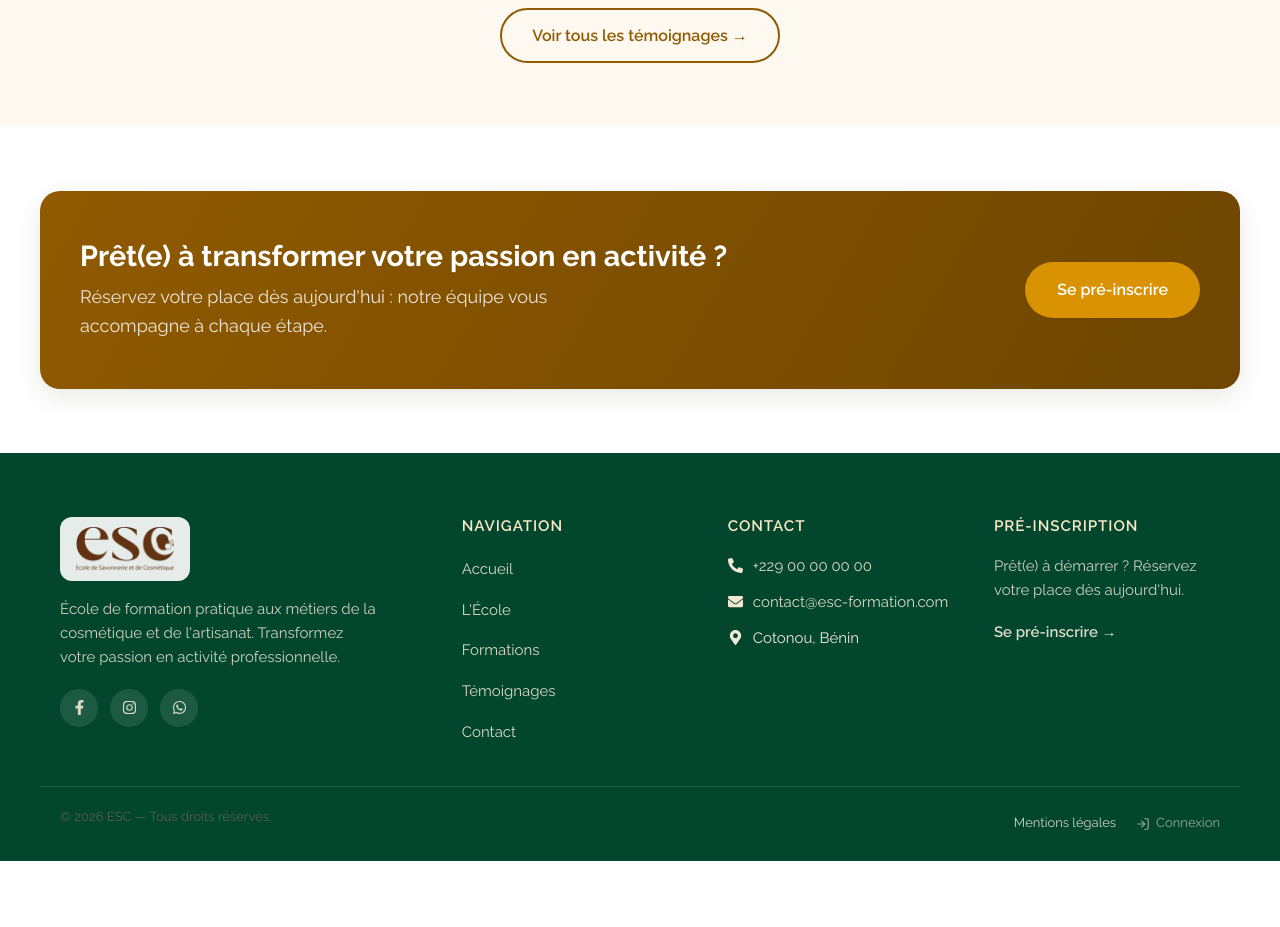
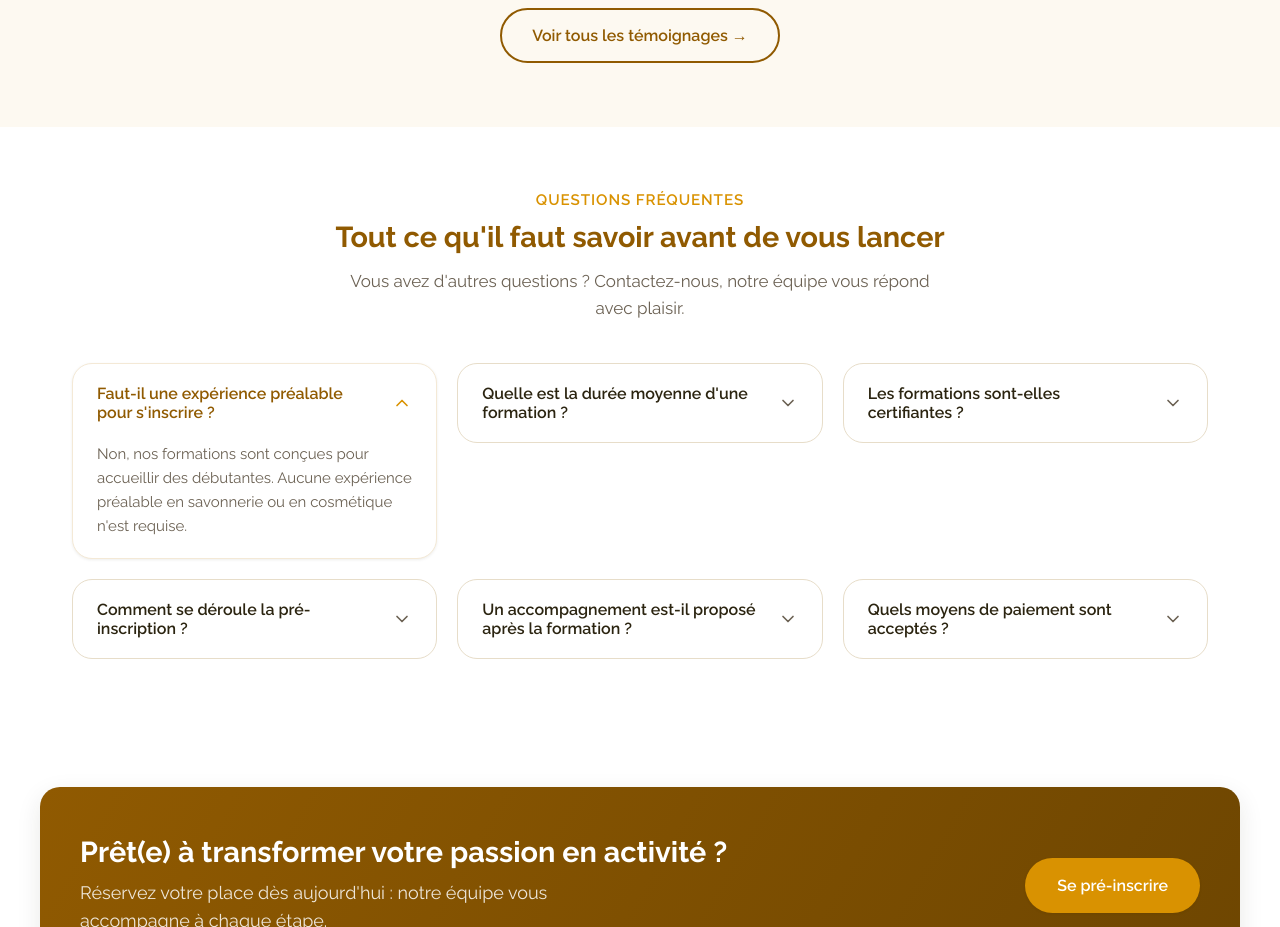
Before and after one commit to Gaspard-05/ecole-de-savonnerie-et-de-cosmetique-front-react, a React (Vite) app: page / in a window 1280 px wide. Shown: the part 3500-4427 px from the top of the page. Before the commit the page ends 4361 px from the top, so only its background shows below. Built offline with nearby package versions, Linux system fonts and the light colour scheme; no server answers.

Commit message:
feat: ajoute une section FAQ sur la page d'accueil

```diff
--- /dev/null
+++ b/src/components/Faq.css
@@ -0,0 +1,95 @@
+.faq-list {
+  display: grid;
+  grid-template-columns: repeat(3, 1fr);
+  gap: 20px;
+  align-items: start;
+}
+
+.faq-item {
+  background: var(--color-white);
+  border: 1px solid var(--color-border);
+  border-radius: var(--radius-lg);
+  transition: border-color var(--transition-fast), box-shadow var(--transition-fast);
+}
+
+.faq-item--open {
+  border-color: var(--color-primary-light);
+  box-shadow: var(--shadow-sm);
+}
+
+.faq-item__question {
+  width: 100%;
+  display: flex;
+  align-items: center;
+  justify-content: space-between;
+  gap: 16px;
+  background: none;
+  border: none;
+  padding: 20px 24px;
+  text-align: left;
+  font-family: inherit;
+  font-size: 16px;
+  font-weight: var(--font-weight-semibold);
+  color: var(--color-text);
+  cursor: pointer;
+}
+
+.faq-item--open .faq-item__question {
+  color: var(--color-primary);
+}
+
+.faq-item__chevron {
+  flex-shrink: 0;
+  color: var(--color-text-muted);
+  transition: transform var(--transition-fast), color var(--transition-fast);
+}
+
+.faq-item--open .faq-item__chevron {
+  color: var(--color-secondary);
+  transform: rotate(180deg);
+}
+
+.faq-item__answer {
+  display: grid;
+  grid-template-rows: 0fr;
+  transition: grid-template-rows var(--transition-base);
+}
+
+.faq-item--open .faq-item__answer {
+  grid-template-rows: 1fr;
+}
+
+.faq-item__answer p {
+  overflow: hidden;
+  margin: 0;
+  padding: 0 24px;
+  color: var(--color-text-muted);
+  font-size: 15px;
+  line-height: 1.6;
+  transition: padding var(--transition-base);
+}
+
+.faq-item--open .faq-item__answer p {
+  padding: 0 24px 20px;
+}
+
+@media (max-width: 1024px) {
+  .faq-list {
+    grid-template-columns: repeat(2, 1fr);
+  }
+}
+
+@media (max-width: 640px) {
+  .faq-list {
+    grid-template-columns: 1fr;
+  }
+
+  .faq-item__question {
+    padding: 16px 18px;
+    font-size: 15px;
+  }
+
+  .faq-item--open .faq-item__answer p {
+    padding: 0 18px 16px;
+  }
+}
--- /dev/null
+++ b/src/components/Faq.jsx
@@ -0,0 +1,37 @@
+import { useState } from "react";
+import { ChevronDown } from "lucide-react";
+import "./Faq.css";
+
+function FaqItem({ question, reponse, isOpen, onToggle }) {
+  return (
+    <div className={`faq-item ${isOpen ? "faq-item--open" : ""}`}>
+      <button type="button" className="faq-item__question" onClick={onToggle} aria-expanded={isOpen}>
+        <span>{question}</span>
+        <ChevronDown size={20} className="faq-item__chevron" aria-hidden="true" />
+      </button>
+      <div className="faq-item__answer">
+        <p>{reponse}</p>
+      </div>
+    </div>
+  );
+}
+
+function Faq({ items }) {
+  const [openIndex, setOpenIndex] = useState(0);
+
+  return (
+    <div className="faq-list">
+      {items.map((item, index) => (
+        <FaqItem
+          key={item.question}
+          question={item.question}
+          reponse={item.reponse}
+          isOpen={openIndex === index}
+          onToggle={() => setOpenIndex(openIndex === index ? -1 : index)}
+        />
+      ))}
+    </div>
+  );
+}
+
+export default Faq;
--- a/src/pages/Accueil.jsx
+++ b/src/pages/Accueil.jsx
@@ -6,10 +6,43 @@ import SectionCTA from "../components/SectionCTA";
 import FormationCard from "../components/FormationCard";
 import TestimonialCard from "../components/TestimonialCard";
 import StatBlock from "../components/StatBlock";
+import Faq from "../components/Faq";
 import { useFetch } from "../hooks/useFetch";
 import { formations as formationsMock } from "../data/formations";
 import { temoignages } from "../data/temoignages";
 import "./Accueil.css";
+
+const faqItems = [
+  {
+    question: "Faut-il une expérience préalable pour s'inscrire ?",
+    reponse:
+      "Non, nos formations sont conçues pour accueillir des débutantes. Aucune expérience préalable en savonnerie ou en cosmétique n'est requise.",
+  },
+  {
+    question: "Quelle est la durée moyenne d'une formation ?",
+    reponse:
+      "La durée varie selon la spécialité choisie, de quelques jours à plusieurs semaines. Le détail est indiqué sur la fiche de chaque formation.",
+  },
+  {
+    question: "Les formations sont-elles certifiantes ?",
+    reponse:
+      "Oui, chaque formation débouche sur une double certification : le certificat ESC et le CQM (Certificat de Qualification aux Métiers).",
+  },
+  {
+    question: "Comment se déroule la pré-inscription ?",
+    reponse:
+      "Il suffit de remplir le formulaire de pré-inscription en ligne. Notre équipe vous recontacte ensuite pour finaliser votre inscription.",
+  },
+  {
+    question: "Un accompagnement est-il proposé après la formation ?",
+    reponse:
+      "Oui, nos diplômées bénéficient d'un suivi individuel et d'un accès à notre réseau de partenaires pour faciliter le lancement de leur activité.",
+  },
+  {
+    question: "Quels moyens de paiement sont acceptés ?",
+    reponse: "Plusieurs modalités de paiement sont proposées ; notre équipe vous en précise les détails lors de votre prise de contact.",
+  },
+];
 
 const atouts = [
   {
@@ -160,6 +193,17 @@ function Accueil() {
         </div>
       </section>
 
+      <section className="faq">
+        <div className="container">
+          <SectionTitle
+            eyebrow="Questions fréquentes"
+            title="Tout ce qu'il faut savoir avant de vous lancer"
+            description="Vous avez d'autres questions ? Contactez-nous, notre équipe vous répond avec plaisir."
+          />
+          <Faq items={faqItems} />
+        </div>
+      </section>
+
       <SectionCTA
         title="Prêt(e) à transformer votre passion en activité ?"
         description="Réservez votre place dès aujourd'hui : notre équipe vous accompagne à chaque étape."
```
